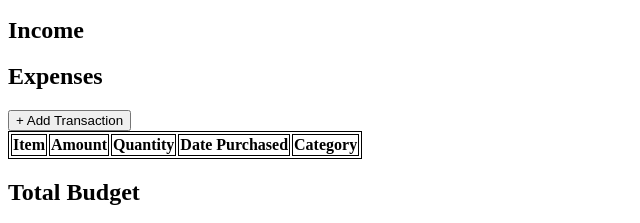
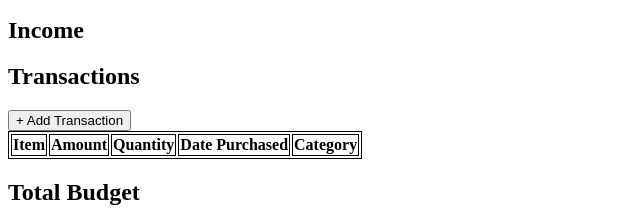
Before and after one commit to csierra15/budgetr, a website: page public/index.html in a window 1280 px wide. Shown: the part 388-611 px from the top of the page, 0-640 px from the left. Drawn offline with nearby package versions, Linux system fonts and the light colour scheme; no server answers.

Commit message:
changed table title to Transactions to be all inclusive

```diff
--- a/public/index.html
+++ b/public/index.html
@@ -74,7 +74,7 @@
     </section>
 
     <section class="expenses-section">
-        <h2 class="expenses-header">Expenses</h2>
+        <h2 class="expenses-header">Transactions</h2>
         <button id="new-trans-btn" type="submit">+ Add Transaction</button>
         <table class="expense-data">
             <tr>
```
